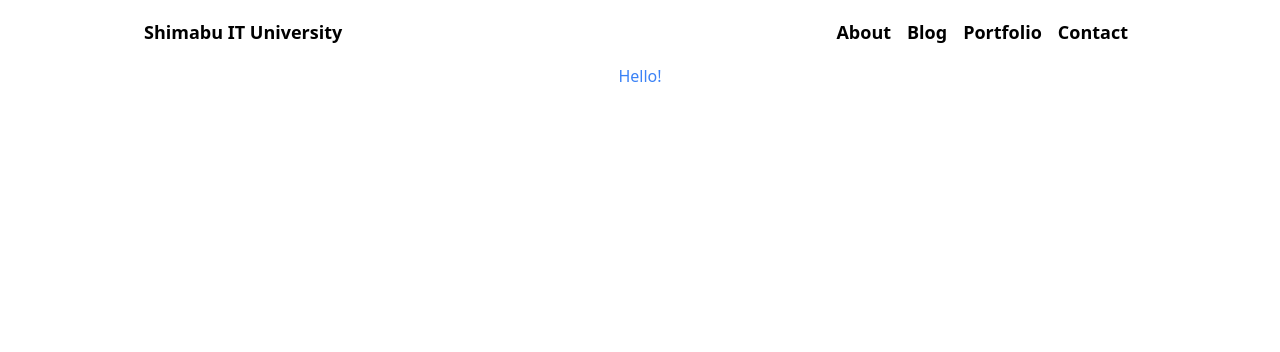
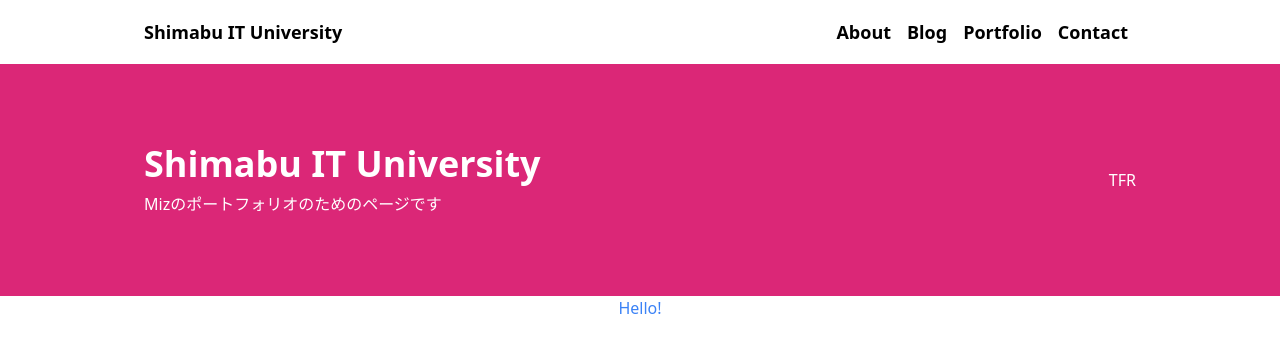
Before and after one commit to Miz-dev/portfolio-dev, a Next.js app: page / in a window 1280 px wide. Shown: the top 352 px of the page. Built offline with nearby package versions, Linux system fonts and the light colour scheme.

Commit message:
✨ TitleSection；仮実装

```diff
--- /dev/null
+++ b/src/layout/AppLayout/TitleSection.tsx
@@ -0,0 +1,30 @@
+import Link from "next/link";
+import React from "react";
+
+export const TitleSection = () => {
+	return (
+		<div className="w-full bg-pink-600 py-20">
+			<div className="mx-auto flex w-[992px] items-center justify-between">
+				<div>
+					<p className="mb-2 text-4xl font-bold text-white">
+						Shimabu IT University
+					</p>
+					<p className="text-4 text-white">
+						Mizのポートフォリオのためのページです
+					</p>
+				</div>
+				<div>
+					<Link href="/">
+						<a className="text-4 text-white">T</a>
+					</Link>
+					<Link href="/">
+						<a className="text-4 text-white">F</a>
+					</Link>
+					<Link href="/">
+						<a className="text-4 text-white">R</a>
+					</Link>
+				</div>
+			</div>
+		</div>
+	);
+};
--- a/src/layout/AppLayout/index.tsx
+++ b/src/layout/AppLayout/index.tsx
@@ -1,10 +1,12 @@
 import React from "react";
 import { Header } from "src/layout/AppLayout/Header";
+import { TitleSection } from "src/layout/AppLayout/TitleSection";
 
 export const AppLayout = (props: any) => {
 	return (
-		<div className="mx-auto flex min-h-screen flex-col items-center px-2">
+		<div className="mx-auto flex min-h-screen flex-col items-center">
 			<Header />
+			<TitleSection />
 			{props.children}
 		</div>
 	);
```
